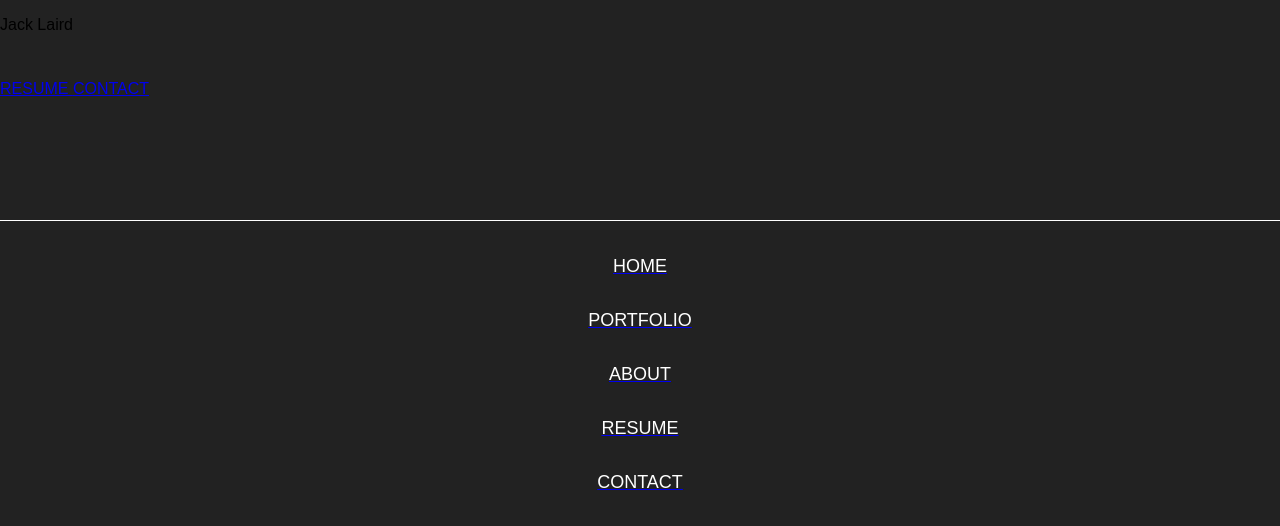
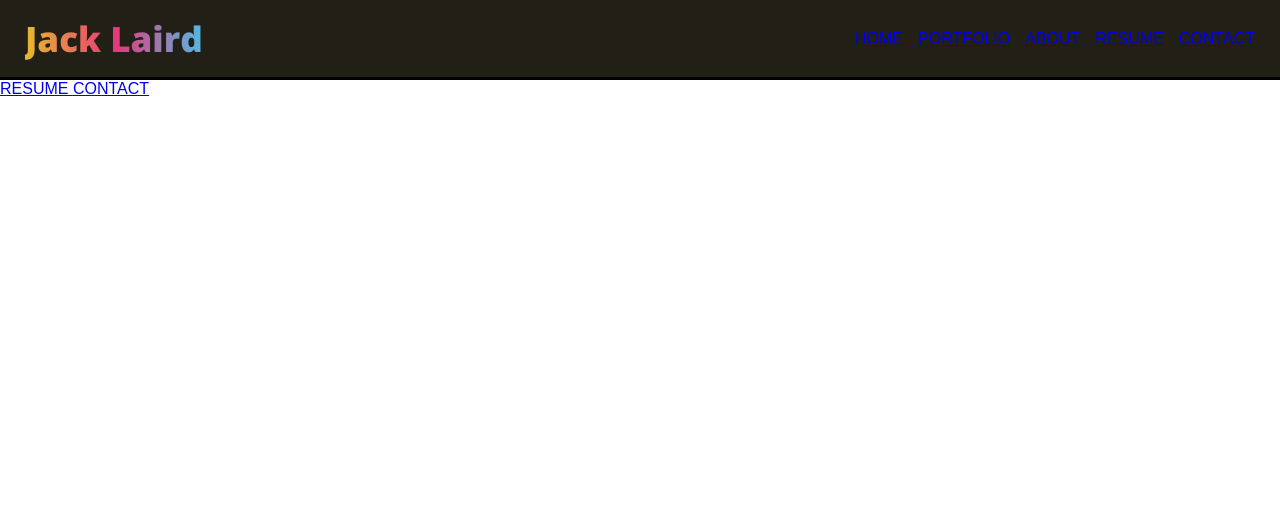
Before and after one commit to JackLaird0/personal-website, a React app: page / in a window 1280 px wide. Built offline with nearby package versions, Linux system fonts and the light colour scheme.

Commit message:
Restyle navbar

```diff
--- a/src/Containers/NavBar/NavBar.css
+++ b/src/Containers/NavBar/NavBar.css
@@ -1,35 +1,23 @@
 .nav-bar {
+  background-color: #221f17;
   display: flex;
-  flex-direction: column;
-  height: 100vh;
-  background-color: #222;
+  justify-content: space-between;
+  align-items: center;
+  padding: 0 25px;
+  border-bottom: 3px solid;
 }
 
-.nav-bar-link-container {
-  height: 54px;
-  font-size: 18px;
-  display: flex;
-  justify-content: center;
-  align-items: center;
-  cursor: pointer;
-  text-decoration: none;
-  color: #ffffff;
-  border-left: 5px solid rgba(0, 0, 255, 0);
-  border-right: 5px solid rgba(0, 0, 255, 0);
-  transition: 0.2s;
-  border-radius: 7px;
+.name {
+  font-size: 35px;
+  background: -webkit-linear-gradient(left, #e6bb2e,#e83779,#52b9e1);
+  -webkit-background-clip: text;
+  -webkit-text-fill-color: transparent;
+  font-family: 'Open Sans', sans-serif;
+  font-weight: 800;
 }
 
-.nav-bar-link-container:hover {
-  background-color: rgb(17, 17, 17);
-  box-shadow: 0px 4px 3px #14181fa1;
+.nav-link-container {
+  width: 400px;
+  display: flex;
+  justify-content: space-between;
 }
-
-.profile-name-info {
-  height: 220px;
-  border-bottom: 1px solid white;
-}
-
-.link-home {
-  margin-top: 18px;
-}
```
